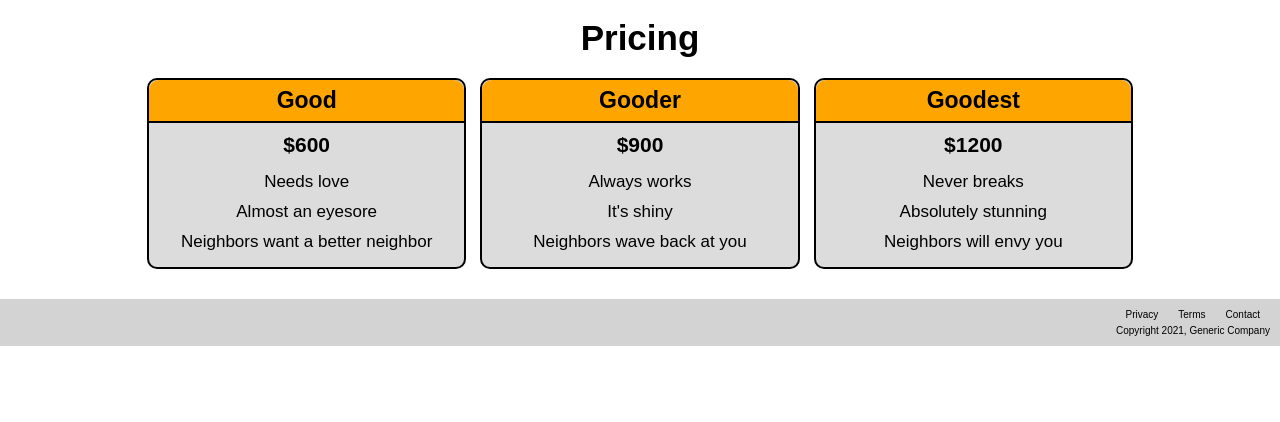
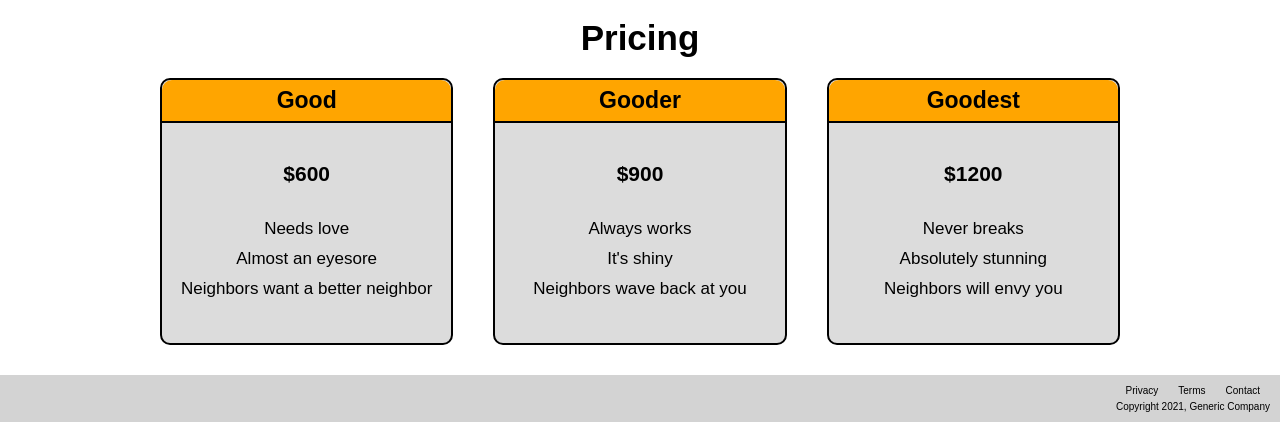
Before and after one commit to emerconghaile/freeCodeCamp_projects, a plain HTML site: page product_landing_page/index.html in a window 1280 px wide. Shown: the part 1160-1582 px from the top of the page. Before the commit the page ends 1506 px from the top, so only its background shows below. Drawn offline with Linux system fonts and the light colour scheme.

Commit message:
Improve Product Langing Page

```diff
--- a/product_landing_page/main.css
+++ b/product_landing_page/main.css
@@ -164,21 +164,24 @@ main {
     margin-top: 4rem;
 }
 #products {
-    height: min-content;
     display: flex;
     justify-content: center;
     align-items: center;
 }
 .product {
-    height: 100%;
     width: calc(100% / 3);
-    margin: 0 0.7rem;
+    margin: 0 2%;
     background-color: gainsboro;
     border: 0.2rem solid black;
     border-radius: 1rem;
 }
 .product-desc {
-    padding: 0 2rem;
+    padding: 1rem;
+    height: 220px;
+    display: flex;
+    flex-direction: column;
+    justify-content: space-evenly;
+    align-items: center;
 }
 .product h3 {
     font-size: 2.3rem;
```
